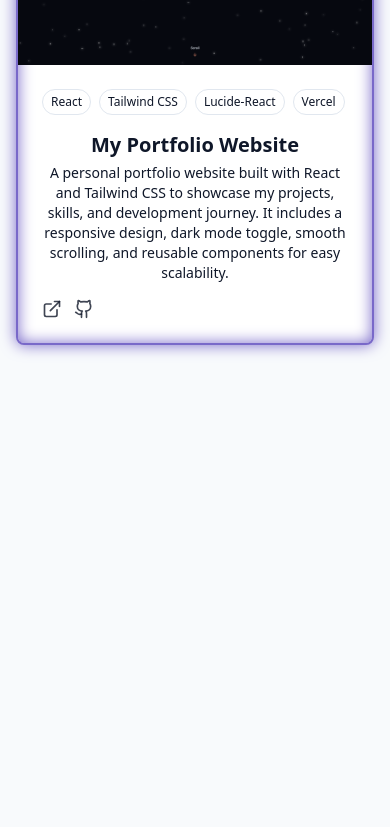
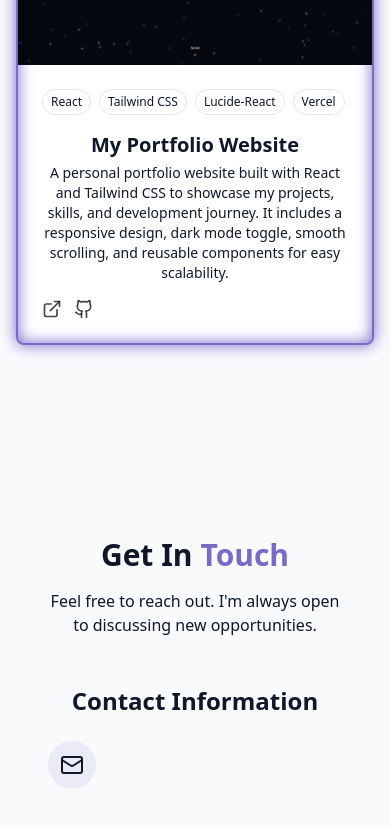
Before and after one commit to mmms2000/myportfolio, a React (Vite) app: page / in a window 390 px wide. Shown: the part 7263-8090 px from the top of the page. Before the commit the page ends 7704 px from the top, so only its background shows below. Built offline with nearby package versions, Linux system fonts and the light colour scheme.

Commit message:
try to start the contact section

```diff
--- /dev/null
+++ b/src/components/ContactSection.jsx
@@ -0,0 +1,34 @@
+import { Mail } from "lucide-react";
+
+export const ContactSection = () => {
+  return (
+    <section id="contact" className="py-24 px-4 relative bg-secondary/30 ">
+      <div className="container mx-auto max-w-5xl">
+        <h2 className="text-3xl md:text-4xl font-bold mb-4 text-center">
+          {" "}
+          Get In <span className="text-primary"> Touch</span>
+        </h2>
+        <p className="text-center text-muted-foreground mb-12 max-w-2xl mx-auto">
+          Feel free to reach out. I'm always open to discussing new
+          opportunities.
+        </p>
+
+        <div className="grid grid-cols-1 md:grid-cols-2 gap-12 ">
+          <div className="space-y-8">
+            <h3 className="text-2xl font-semibold mb-6 ">
+              {" "}
+              Contact Information
+            </h3>
+            <div className="space-y-6 justify-center">
+              <div className="flex items-start space-x-4">
+                <div className="p-3 rounded-full bg-primary/10">
+                <Mail />
+                </div>
+              </div>
+            </div>
+          </div>
+        </div>
+      </div>
+    </section>
+  );
+};
--- a/src/pages/Home.jsx
+++ b/src/pages/Home.jsx
@@ -5,6 +5,7 @@
 import { AboutSection } from "@/components/AboutSection";
 import { SkillSection } from "@/components/SkillsSection";
 import { ProjectsSection } from "@/components/ProjectsSection";
+import { ContactSection } from "@/components/ContactSection";
 
 const Home = () => {
   return (
@@ -21,6 +22,7 @@
         <AboutSection/>
         <SkillSection/>
         <ProjectsSection/>
+        <ContactSection/>
       </main>
       {/* Footer */}
     </div>
```
